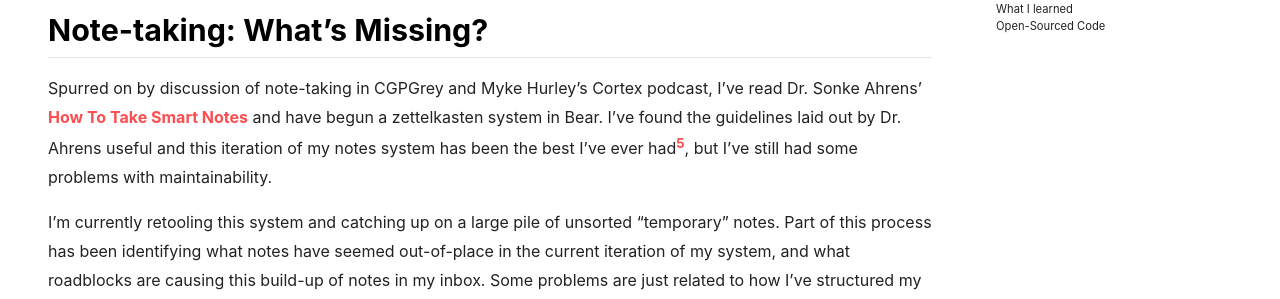
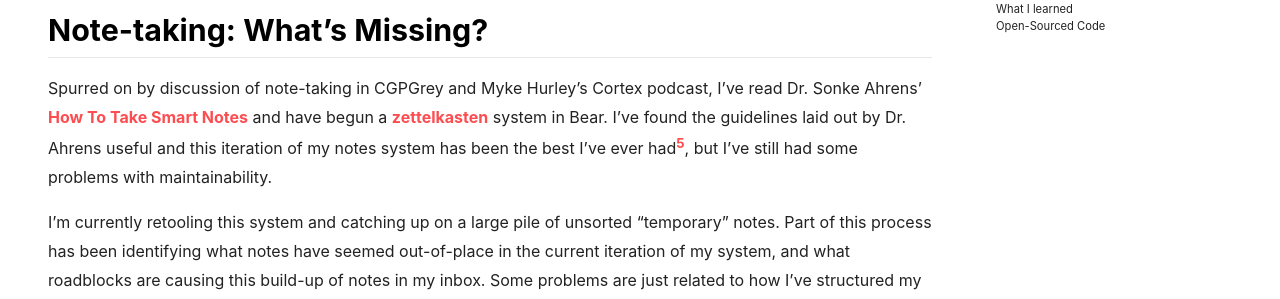
Before and after one commit to Nonameentered/nonameentered.github.io, a Jekyll site: the page built from _posts/2020-11-28-gap-year-updates-2-introducing-flashcard-adder-and-thoughts-on-notes.md, in a window 1280 px wide and 900 px high, scrolled down 762 px. Shown: the part 153-452 px from the top of the window. Built offline with Jekyll 4.4.1, drawn with Linux system fonts in a browser that asks for light colours; nearby versions of some CDN libraries; comment, search, counter and statistics services are not loaded; part of the change alters nothing that is shown.

```diff
--- a/_posts/2020-11-28-gap-year-updates-2-introducing-flashcard-adder-and-thoughts-on-notes.md
+++ b/_posts/2020-11-28-gap-year-updates-2-introducing-flashcard-adder-and-thoughts-on-notes.md
@@ -18,7 +18,7 @@ I’ve read many new books in the past few years influential in shaping my thoug
 
 ## Note-taking: What’s Missing?
 
-Spurred on by discussion of note-taking in CGPGrey and Myke Hurley’s Cortex podcast, I’ve read Dr. Sonke Ahrens’ [How To Take Smart Notes](https://takesmartnotes.com/) and have begun a zettelkasten system in Bear. I’ve found the guidelines laid out by Dr. Ahrens useful and this iteration of my notes system has been the best I’ve ever had[^5], but I’ve still had some problems with maintainability.
+Spurred on by discussion of note-taking in CGPGrey and Myke Hurley’s Cortex podcast, I’ve read Dr. Sonke Ahrens’ [How To Take Smart Notes](https://takesmartnotes.com/) and have begun a [zettelkasten](https://leananki.com/zettelkasten-method-smart-notes/) system in Bear. I’ve found the guidelines laid out by Dr. Ahrens useful and this iteration of my notes system has been the best I’ve ever had[^5], but I’ve still had some problems with maintainability.
 
 I’m currently retooling this system and catching up on a large pile of unsorted “temporary” notes. Part of this process has been identifying what notes have seemed out-of-place in the current iteration of my system, and what roadblocks are causing this build-up of notes in my inbox. Some problems are just related to how I’ve structured my notes in Bear, and something I might elaborate on in the future is the idea of “snippet notes,” which I’ve been storing haphazardly or not at all [^6]. The main problem I’ve found though is that note-taking doesn’t improve my memory, and while the idea of building a second brain is excellent, I still find it easier to see connections between ideas when my first brain remembers more.
 
```
